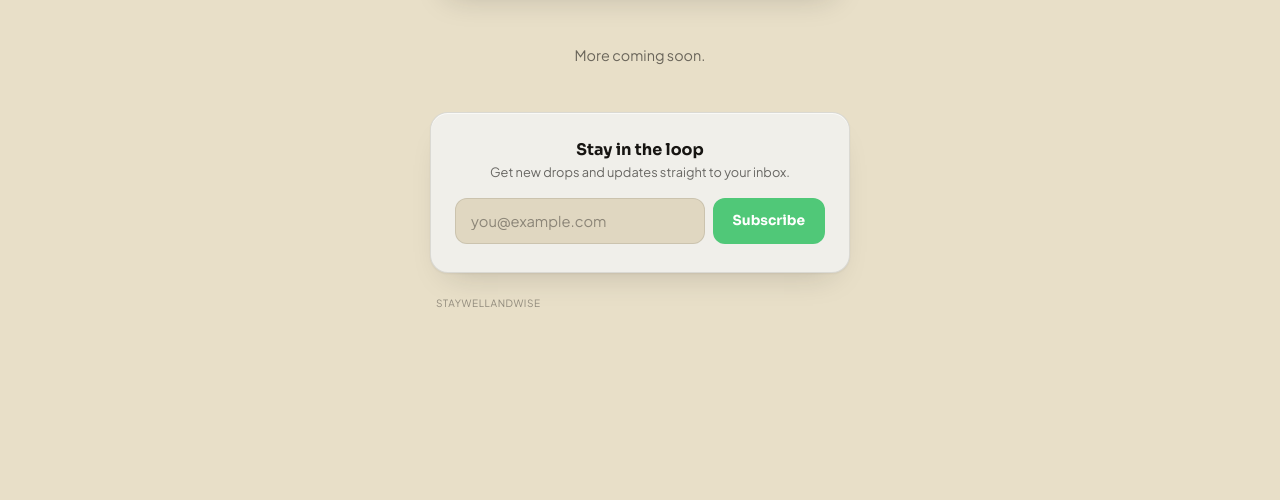
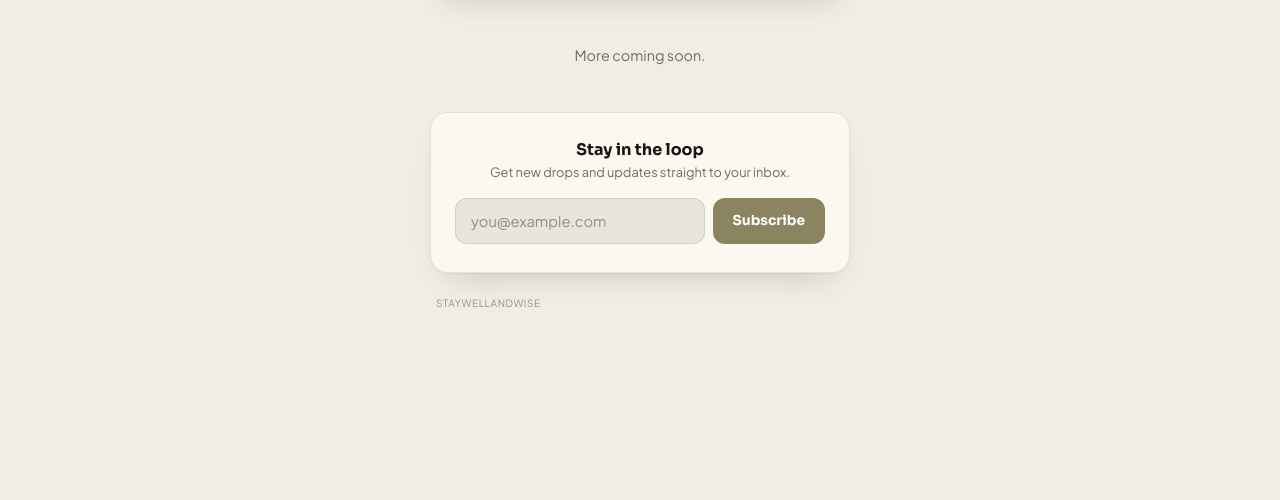
Before and after one commit to aidevadmin-boop/staywellandwise-links, a plain HTML site: page index.html in a window 1280 px wide. Shown: the part 300-800 px from the top of the page. Drawn offline with Linux system fonts and the light colour scheme.

Commit message:
Update link-in-bio page from Nexus

```diff
--- a/index.html
+++ b/index.html
@@ -9,14 +9,14 @@
 <link href="https://fonts.googleapis.com/css2?family=Plus+Jakarta+Sans:wght@400;500;600&family=Sora:wght@600;700&display=swap" rel="stylesheet">
 <style>
   :root {
-    --page-bg: #E8DFC8;
-    --card-bg: #F0EFEA;
+    --page-bg: #F0EEE4;
+    --card-bg: #FBF8F0;
     --ink: #171512;
     --ink-soft: rgba(23,21,18,0.62);
     --ink-faint: rgba(23,21,18,0.42);
     --hairline: rgba(23,21,18,0.10);
     --hairline-top: rgba(255,255,255,0.65);
-    --accent: #50C878;
+    --accent: #8A8560;
     --accent-ink: #FFFFFF;
     --shadow: 0 1px 0 var(--hairline-top) inset, 0 1px 2px rgba(23,21,18,0.05), 0 16px 32px -18px rgba(23,21,18,0.22);
     --display: "Sora", ui-sans-serif, system-ui, sans-serif;
```
